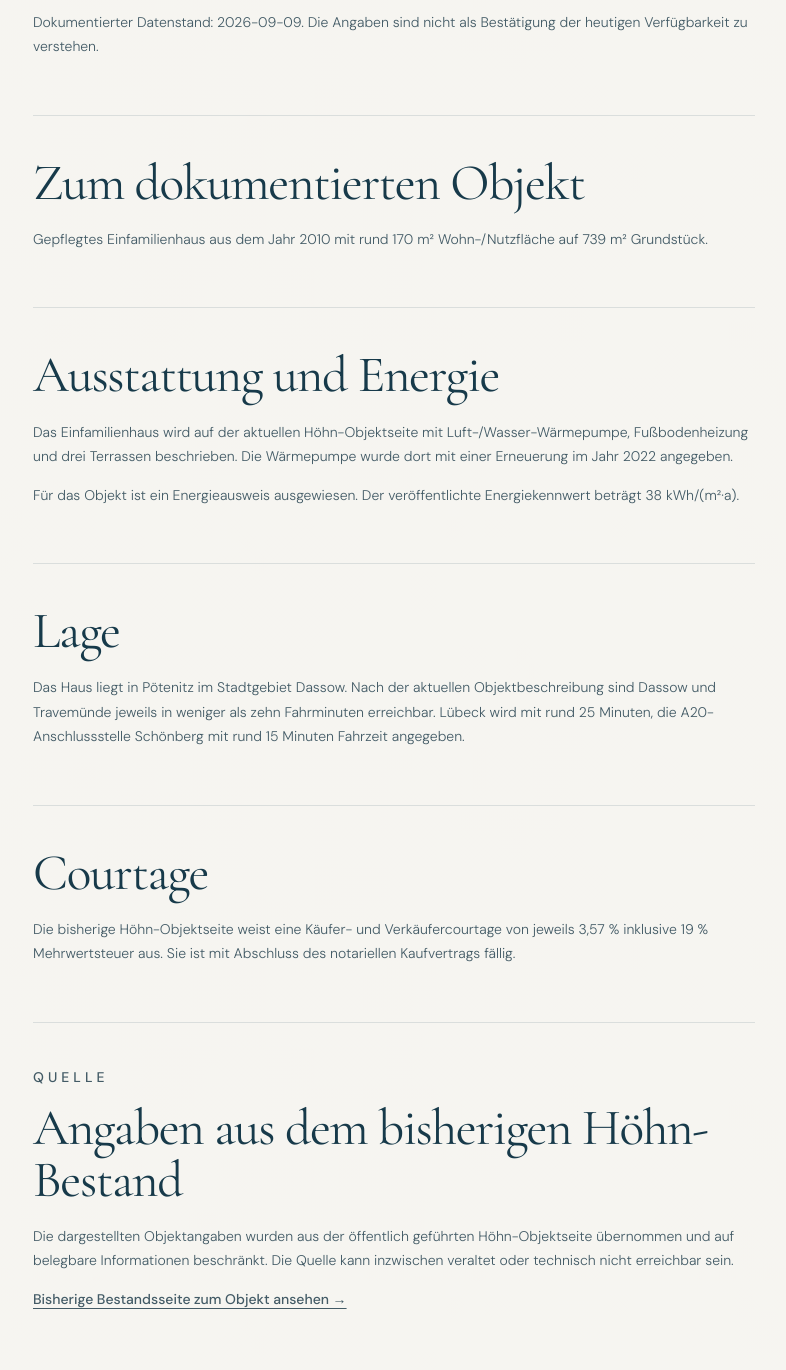
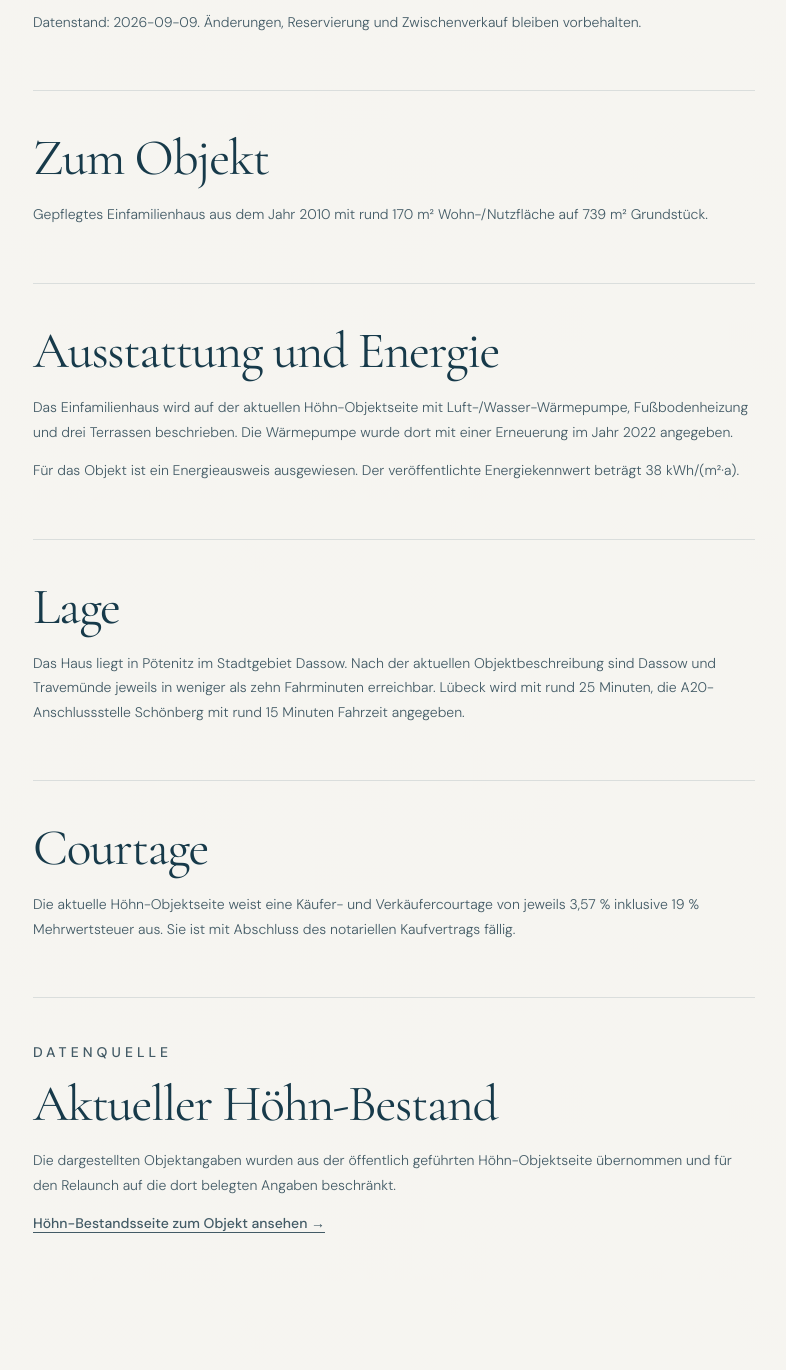
Before and after one commit to DatenpflegeNordHL/immo-hoehn.de, an Astro site: page /immobilien/einfamilienhaus-poetenitz-1724 in a window 1280 px wide. Shown: the part 1060-2430 px from the top of the page, without its empty margins (51-837 px from the left). Built offline with nearby package versions, Linux system fonts and the light colour scheme; Astro itself is replaced by a stand-in of ours.

Commit message:
fix: align property detail copy with published launch inventory

```diff
--- a/src/pages/immobilien/[slug].astro
+++ b/src/pages/immobilien/[slug].astro
@@ -88,32 +88,38 @@ const statusLabel = PUBLISH_PROPERTY_LISTINGS ? property.status : 'Verfügbarkei
           )}
 
           <section class="content-block">
-            <p class="eyebrow">Dokumentierte Eckdaten</p>
+            <p class="eyebrow">Eckdaten</p>
             <h2>{property.price}</h2>
             <div class="detail-facts">
               {property.facts.map(([label,value]) => <div class="detail-fact"><span>{label}</span><strong>{value}</strong></div>)}
             </div>
-            <p class="verified-note">Dokumentierter Datenstand: {property.verifiedAt}. Die Angaben sind nicht als Bestätigung der heutigen Verfügbarkeit zu verstehen.</p>
+            <p class="verified-note">
+              {PUBLISH_PROPERTY_LISTINGS
+                ? `Datenstand: ${property.verifiedAt}. Änderungen, Reservierung und Zwischenverkauf bleiben vorbehalten.`
+                : `Dokumentierter Datenstand: ${property.verifiedAt}. Die Angaben sind nicht als Bestätigung der heutigen Verfügbarkeit zu verstehen.`}
+            </p>
           </section>
 
           <section class="content-block">
-            <h2>Zum dokumentierten Objekt</h2>
+            <h2>Zum Objekt</h2>
             <p>{property.summary}</p>
           </section>
 
           {(property.sections || []).map((section) => (
             <section class="content-block">
               <h2>{section.heading}</h2>
-              {(section.paragraphs || []).map((paragraph) => <p>{paragraph.replaceAll('aktuelle Höhn-Objektseite', 'bisherige Höhn-Objektseite').replaceAll('aktuelle Höhn-Seite', 'bisherige Höhn-Seite').replaceAll('aktuellen Höhn-Angebot', 'bisherigen Höhn-Angebot')}</p>)}
+              {(section.paragraphs || []).map((paragraph) => <p>{PUBLISH_PROPERTY_LISTINGS ? paragraph : paragraph.replaceAll('aktuelle Höhn-Objektseite', 'bisherige Höhn-Objektseite').replaceAll('aktuelle Höhn-Seite', 'bisherige Höhn-Seite').replaceAll('aktuellen Höhn-Angebot', 'bisherigen Höhn-Angebot')}</p>)}
             </section>
           ))}
 
           {property.commission && (
             <section class="content-block object-source-note">
-              <p class="eyebrow">Quelle</p>
-              <h2>Angaben aus dem bisherigen Höhn-Bestand</h2>
-              <p>Die dargestellten Objektangaben wurden aus der öffentlich geführten Höhn-Objektseite übernommen und auf belegbare Informationen beschränkt. Die Quelle kann inzwischen veraltet oder technisch nicht erreichbar sein.</p>
-              <p><a href={property.sourceUrl} rel="nofollow">Bisherige Bestandsseite zum Objekt ansehen →</a></p>
+              <p class="eyebrow">Datenquelle</p>
+              <h2>{PUBLISH_PROPERTY_LISTINGS ? 'Aktueller Höhn-Bestand' : 'Angaben aus dem bisherigen Höhn-Bestand'}</h2>
+              <p>{PUBLISH_PROPERTY_LISTINGS
+                ? 'Die dargestellten Objektangaben wurden aus der öffentlich geführten Höhn-Objektseite übernommen und für den Relaunch auf die dort belegten Angaben beschränkt.'
+                : 'Die dargestellten Objektangaben wurden aus der öffentlich geführten Höhn-Objektseite übernommen und auf belegbare Informationen beschränkt. Die Quelle kann inzwischen veraltet oder technisch nicht erreichbar sein.'}</p>
+              <p><a href={property.sourceUrl} rel="nofollow">Höhn-Bestandsseite zum Objekt ansehen →</a></p>
             </section>
           )}
         </article>
```
